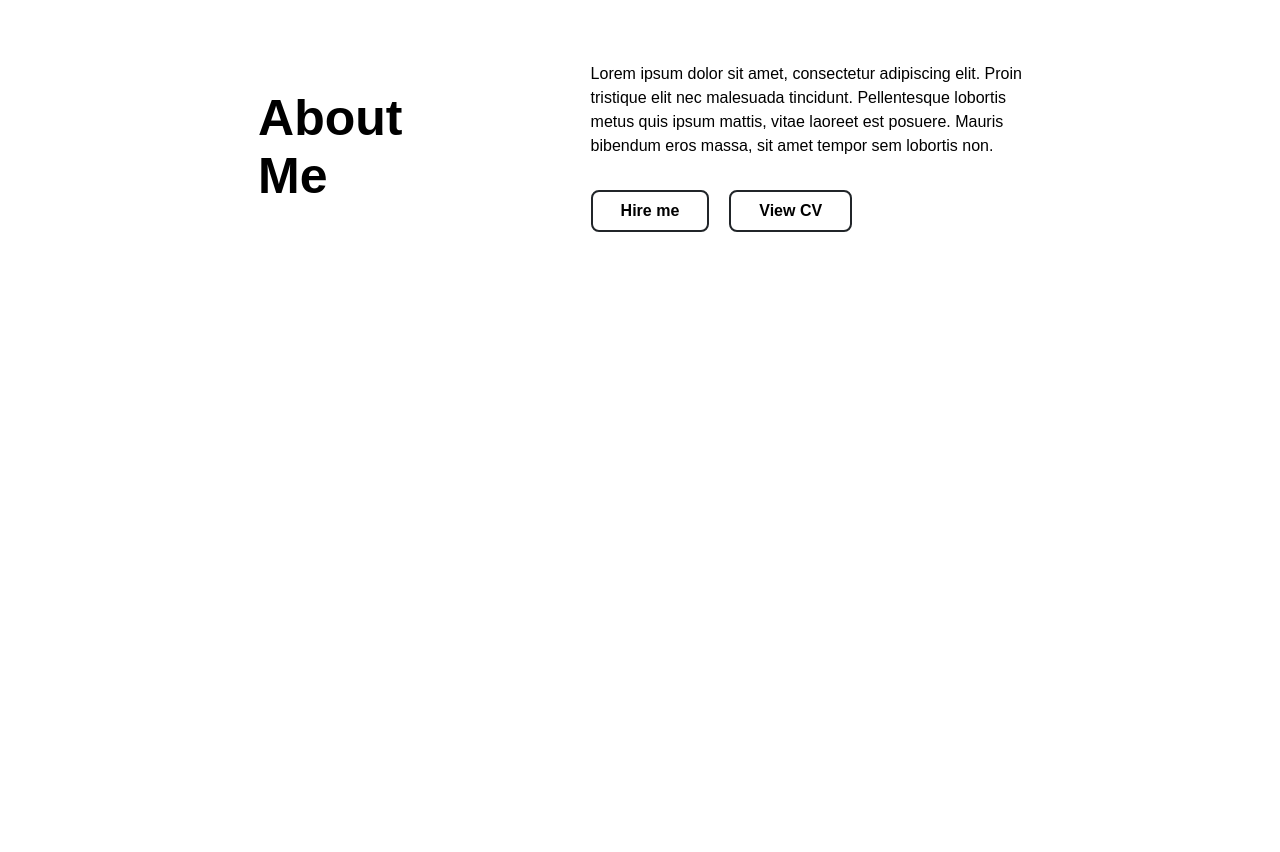
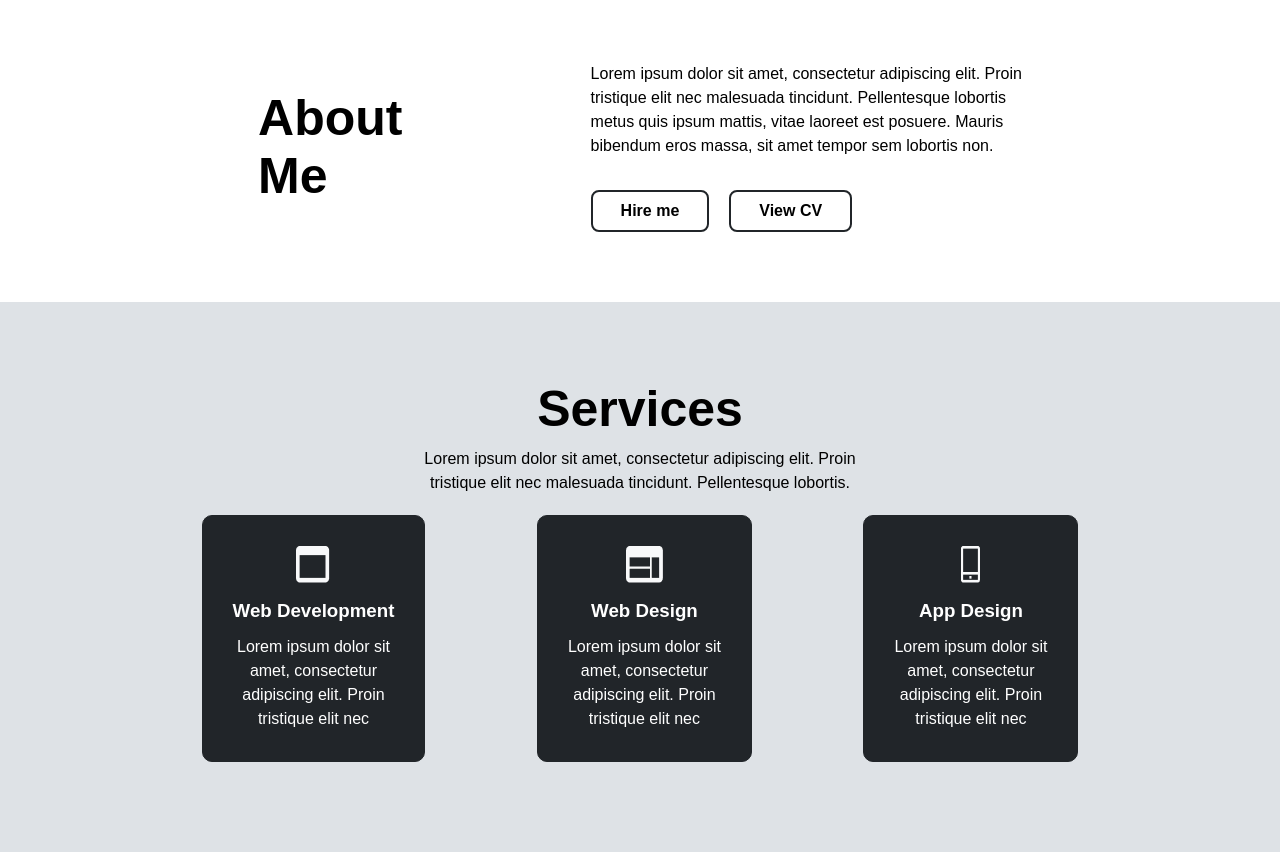
Before and after one commit to EsraaGamal404/R, a plain HTML site: page index.html in a window 1280 px wide. Shown: the part 808-1660 px from the top of the page. Before the commit the page ends 1110 px from the top, so only its background shows below. Drawn offline with Linux system fonts and the light colour scheme; a web font is replaced by a local one.

Commit message:
Add: services section

```diff
--- a/assets/styles/main.css
+++ b/assets/styles/main.css
@@ -72,6 +72,9 @@ header nav input{
     .image img{
       width: 150px;
       border-radius: 50px;
+    }
+    .all{
+      gap: 20px;
     }
   }
   @media (min-width:992px){
@@ -163,6 +166,34 @@ header nav input{
   .text h2{
     font-size: 50px;
   }
-  .parent p{
+  .parent p,.services p{
     line-height: 1.5;
   }
+  .services{
+    background-color: var(--platinum);
+    padding: 70px;
+    text-align: center;
+  }
+  .services h2{
+    font-size: 50px;
+    line-height: 1.5;
+  }
+ .option{
+  background-color: var(--dark-gunmetal);
+  width: fit-content;
+  color: #fff;
+  padding: 30px;
+  border: 1px solid var(--dark-gunmetal);
+  border-radius: 10px;
+ }
+ .option h3,.option p{
+  line-height: 1.5;
+padding-top: 10px;
+ }
+ .all{
+  display: flex;
+  align-items: center;
+  justify-content: space-evenly;
+  flex-wrap: wrap;
+  padding: 20px;
+ }
--- a/index.html
+++ b/index.html
@@ -20,9 +20,9 @@
       <label for="toggle"><i class="fa-solid fa-bars menu"></i></label>
       <input type="checkbox" id="toggle">
     <ul>
-      <li><a href="#">Home</a></li>
-      <li><a href="#">About</a></li>
-      <li><a href="#">Services</a></li>
+      <li><a href="#hero">Home</a></li>
+      <li><a href="#about">About</a></li>
+      <li><a href="#services">Services</a></li>
       <li><a href="#">Blog</a></li>
       <li><a href="#">Contact</a></li>
     </ul>
@@ -30,7 +30,7 @@
     </div>
     </header>
    <main>
-      <div class="hero">
+      <div class="hero" id="hero">
         <div class="info">
         <h1>Hello <br>
           I’m Ridho <br></h1>
@@ -41,7 +41,7 @@
          <img src="assets/images/user.webp" alt="">
         </div>
       </div>
-      <section class="about">
+      <section class="about" id="about">
         <div class="text">
         <h2>About <br>
           Me</h2>
@@ -55,7 +55,28 @@
           </div>
           </div>
       </section>
-
+     <section class="services" id="services">
+    <h2>Services</h2>
+    <p>Lorem ipsum dolor sit amet, consectetur adipiscing elit. Proin <br> tristique elit nec malesuada tincidunt. Pellentesque lobortis.
+    </p>
+    <div class="all">
+    <div class="option">
+    <img src="assets/icons/web-development.webp" alt="web-development">
+    <h3>Web Development</h3>
+    <p>Lorem ipsum dolor sit <br> amet, consectetur <br> adipiscing elit. Proin <br> tristique elit nec</p>
+    </div>
+    <div class="option">
+      <img src="assets/icons/web-design.webp" alt="web-design">
+      <h3>Web Design</h3>
+      <p>Lorem ipsum dolor sit <br> amet, consectetur <br> adipiscing elit. Proin <br> tristique elit nec</p>
+      </div>
+      <div class="option">
+        <img src="assets/icons/mobile.webp" alt="App-web">
+        <h3>App Design</h3>
+        <p>Lorem ipsum dolor sit <br> amet, consectetur <br> adipiscing elit. Proin <br> tristique elit nec</p>
+        </div>
+    </div>
+     </section>
      </main>
 </body>
 </html>
```
